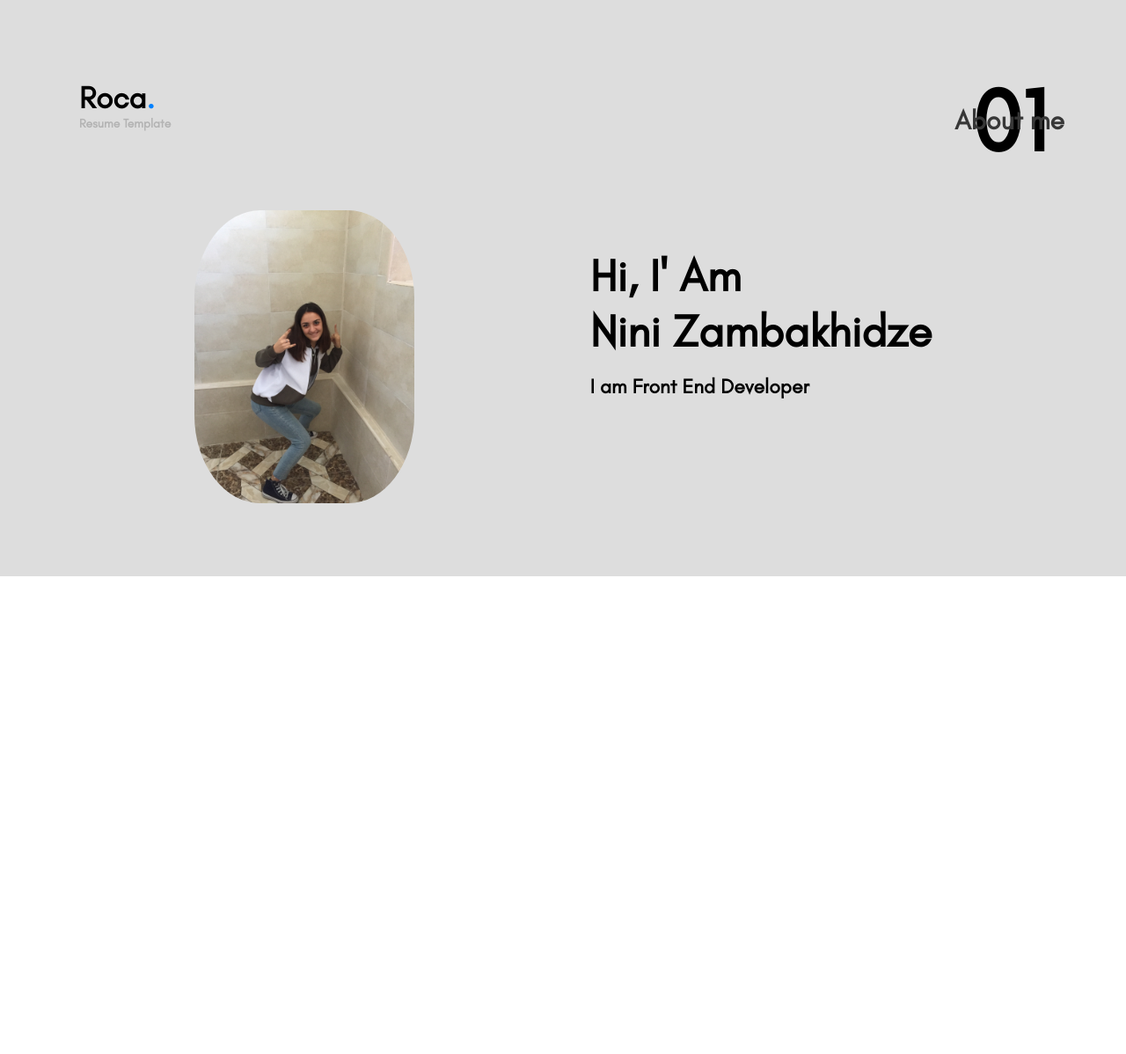
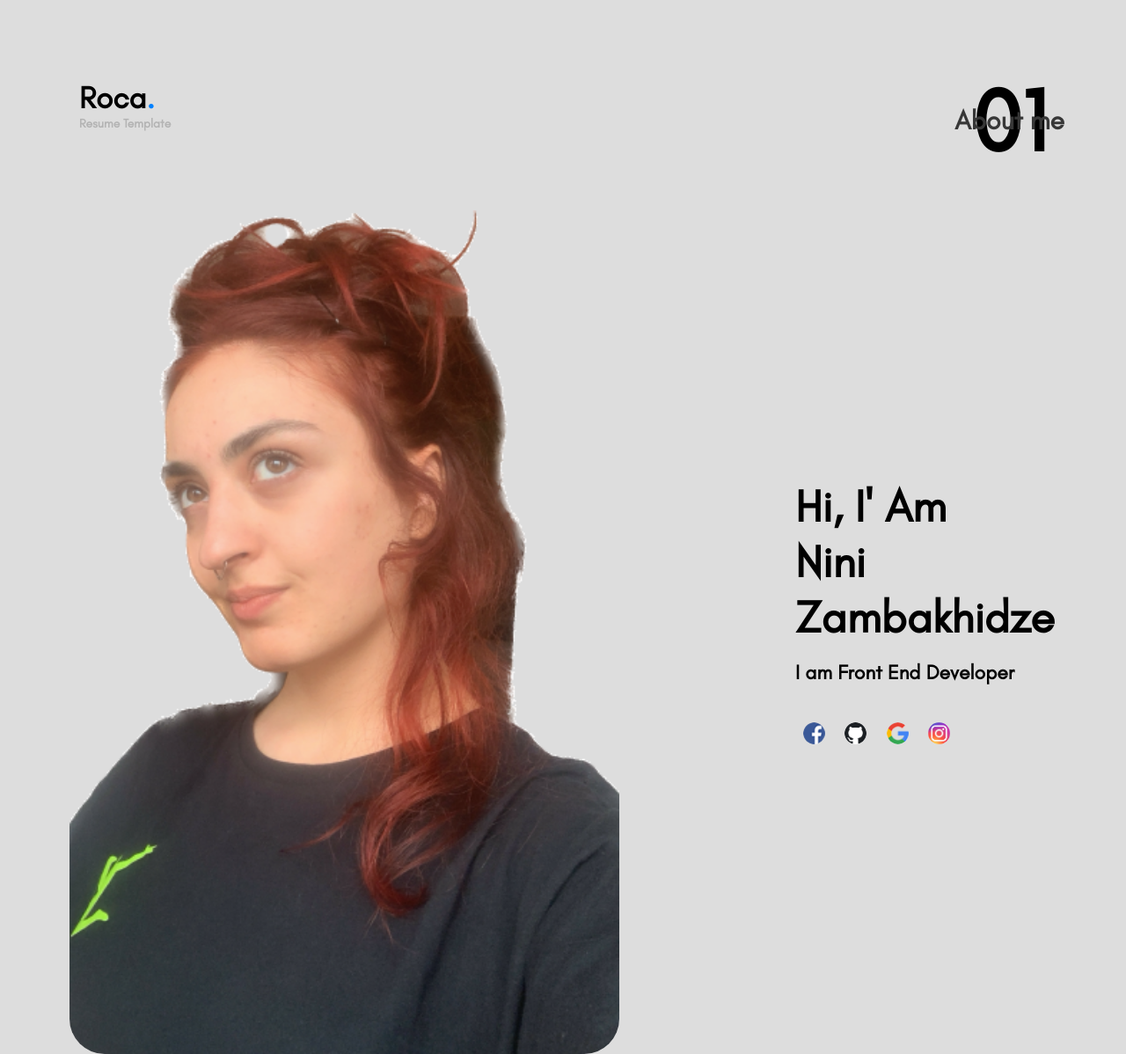
Before and after one commit to ninishka/FINAL-PROJECT, a plain HTML site: page index.html in a window 1280 px wide. Shown: the whole page at 88% size. Before the commit the page ends 800 px from the top, so only its background shows below. Drawn offline with Linux system fonts and the light colour scheme.

Commit message:
added social media links, changed my images and their width

```diff
--- a/index.html
+++ b/index.html
@@ -22,18 +22,23 @@
         <div class="person-main-info">
           <div class="slider">
             <ul>
-              <li><img class="my-img" src="imgs/249712390_1264543334011630_8664444979973515155_n.jpg" alt="Image 1"></li>
-              <li><img class="my-img" src="imgs/IMG_4535.JPG" alt="Image 2"></li>
-              <li><img class="my-img" src="imgs/photo_2024-03-19_12-46-59.jpg" alt="Image 3"></li>
+              <li><img class="my-img" src="imgs/Untitled 16 (2)-pdf.png" alt="Image 1"></li>
+              <li><img class="my-img" src="imgs/Untitled 15-pdf.png" alt="Image 2"></li>
+              <li><img class="my-img" src="imgs/Untitled 14-pdf.png" alt="Image 3"></li>
             </ul>
           </div>
           <div class="name-occupation">
             <h2 class="Hi">Hi, I' Am <br>Nini Zambakhidze</h2>
             <h3 class="occupation">I am Front End Developer</h3>
-            <div>
-              <a href=""><img src="" alt=""></a>
-              <a href=""><img src="" alt=""></a>
-              <a href=""><img src="" alt=""></a>
+            <div class="socialmedia">
+              <a href="https://www.facebook.com/nini.zambaxidze.7" target="_blank">
+                <img class="media-icons" src="imgs/facebook.png" alt="fbicon"></a>
+              <a href="https://github.com/ninishka" target="_blank">
+                <img class="media-icons" src="imgs/download.png" alt="giticon"></a>
+              <a href="mailto:zambakhidzenini.740@gmail.com" target="_blank" >
+                <img class="media-icons" src="imgs/google+.png" alt="googleicon"></a>
+              <a href="https://www.instagram.com/morrisonsdaughter70/" target="_blank">
+                <img class="media-icons" src="imgs/download.jpg" alt="instagramicon"></a>
             </div>
           </div>
         </div>
--- a/styles.css
+++ b/styles.css
@@ -76,12 +76,13 @@
 }
 
 .my-img {
-  width: 250px;
-  border-radius: 30%;
+  width: 625px;
+  border-radius: 40px;
 }
 
 .slider ul li {
   display: none;
+  transition: opacity 0.5s ease-in-out;
 }
 
 .slider {
@@ -109,7 +110,7 @@
   margin-left: 200px;
   line-height: 63px;
 
-  @media (max-width: 850px) {
+  @media (max-width: 1120px) {
     margin: 15px auto;
     text-align: center;
   }
@@ -121,3 +122,9 @@
 .occupation {
 font-size: 23px;
 }
+
+.media-icons {
+  width: 25px;
+  border-radius: 50%;
+  margin: 25px 9px;
+}
```
Also changed, not shown: imgs/249712390_1264543334011630_8664444979973515155_n.jpg (deleted), imgs/IMG_4535.JPG (deleted), imgs/Untitled 14-pdf.png (added), imgs/Untitled 15-pdf.png (added), imgs/Untitled 16 (2)-pdf.png (added), imgs/download.jpg (added), imgs/download.png (added), imgs/facebook.png (added), imgs/google+.png (added), imgs/photo_2024-03-19_12-46-59.jpg (deleted).
